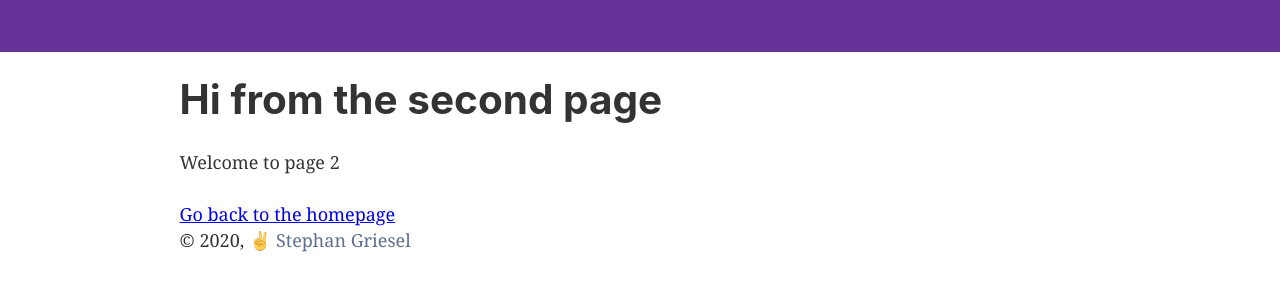
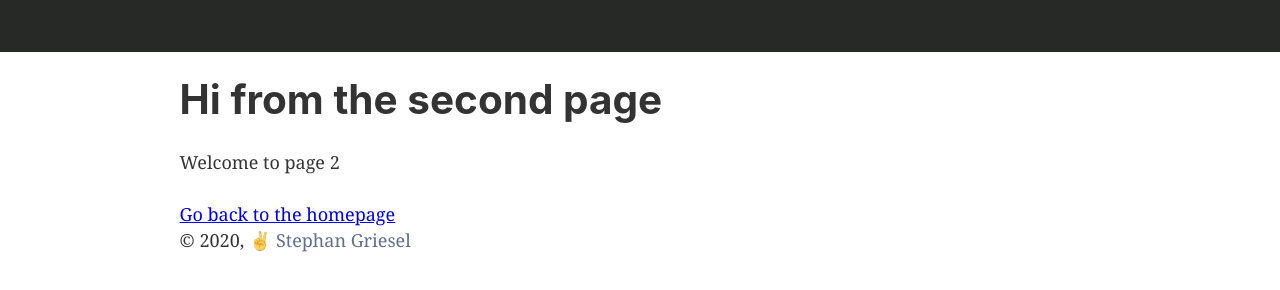
Before and after one commit to stephangriesel/firebase-gatsby, a Gatsby site: page /page-2 in a window 1280 px wide. Built offline with nearby package versions, Linux system fonts and the light colour scheme; Gatsby itself is replaced by a stand-in of ours.

Commit message:
update header color

```diff
--- a/src/components/header.js
+++ b/src/components/header.js
@@ -5,7 +5,7 @@ import React from "react"
 const Header = ({ siteTitle }) => (
   <header
     style={{
-      background: `rebeccapurple`,
+      background: `#272927`,
       marginBottom: `1.45rem`,
     }}
   >
```
